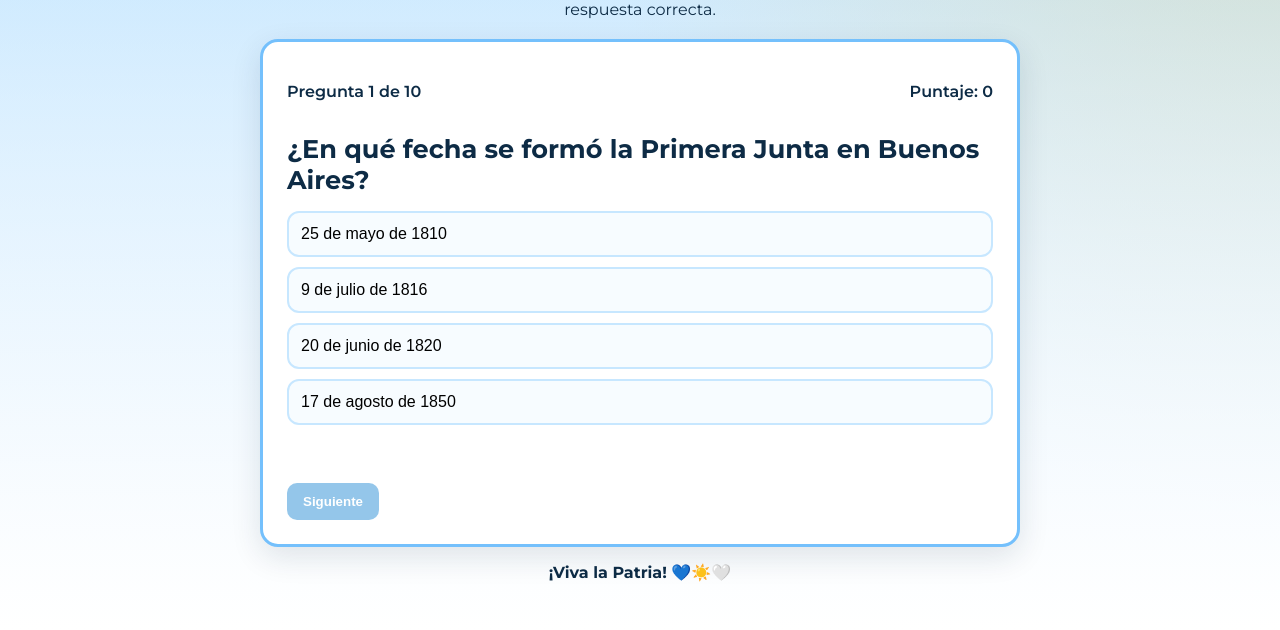
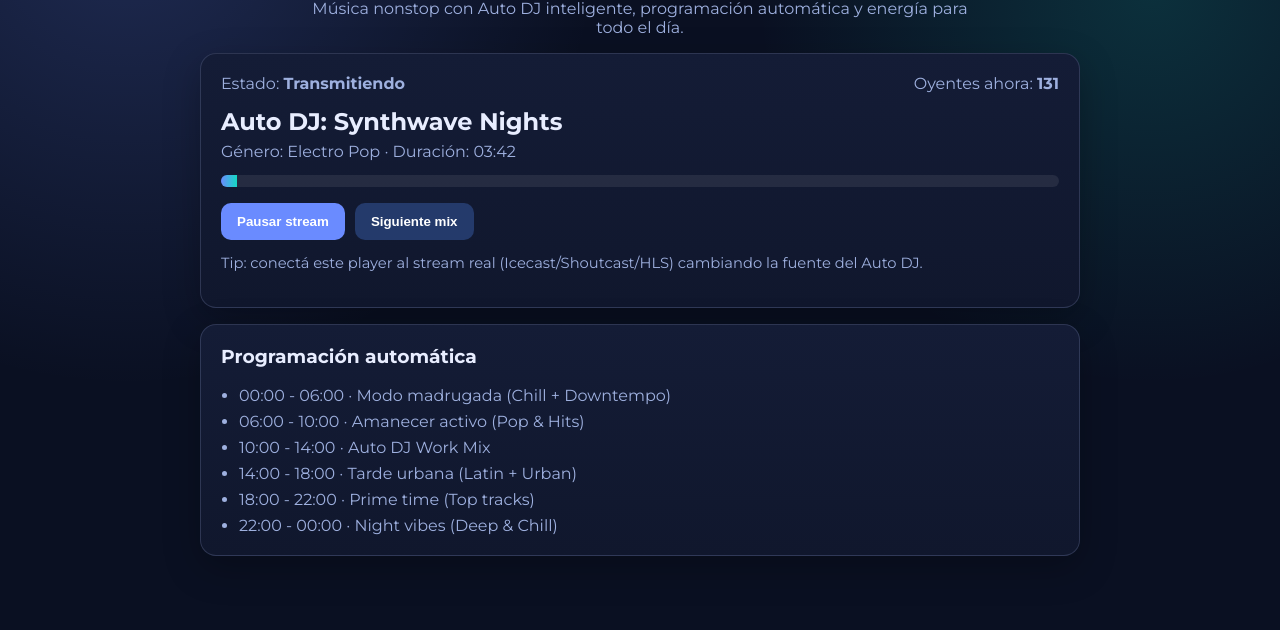
Before and after one commit to Atahualpa88/cvPabloLongoTPfinal, a plain HTML site: page index.html in a window 1280 px wide. Shown: the part 170-800 px from the top of the page. Drawn offline with nearby package versions, Linux system fonts and the light colour scheme.

Commit message:
Crear landing de radio web 24/7 con Auto DJ

```diff
--- a/funciones.js
+++ b/funciones.js
@@ -1,146 +1,89 @@
-const preguntas = [
-  {
-    pregunta: '¿En qué fecha se formó la Primera Junta en Buenos Aires?',
-    opciones: ['25 de mayo de 1810', '9 de julio de 1816', '20 de junio de 1820', '17 de agosto de 1850'],
-    correcta: 0,
-  },
-  {
-    pregunta: '¿Quién fue elegido presidente de la Primera Junta?',
-    opciones: ['Manuel Belgrano', 'Cornelio Saavedra', 'Mariano Moreno', 'Juan José Castelli'],
-    correcta: 1,
-  },
-  {
-    pregunta: '¿Qué institución de gobierno reemplazó la Primera Junta?',
-    opciones: ['El Directorio', 'El Triunvirato', 'La Asamblea del Año XIII', 'El Cabildo Abierto'],
-    correcta: 1,
-  },
-  {
-    pregunta: '¿Qué edificio fue escenario principal de los hechos de Mayo?',
-    opciones: ['Casa Rosada', 'Cabildo de Buenos Aires', 'Congreso de Tucumán', 'Fuerte de Buenos Aires'],
-    correcta: 1,
-  },
-  {
-    pregunta: '¿Qué se debatió en el Cabildo Abierto del 22 de mayo de 1810?',
-    opciones: ['La redacción de la Constitución', 'La continuidad del virrey Cisneros', 'La independencia de Brasil', 'La bandera nacional'],
-    correcta: 1,
-  },
-  {
-    pregunta: '¿Qué rol tuvo Mariano Moreno en la Primera Junta?',
-    opciones: ['Secretario', 'Tesorero', 'Presidente', 'General del Ejército'],
-    correcta: 0,
-  },
-  {
-    pregunta: '¿Qué colores representan la escarapela argentina tradicional?',
-    opciones: ['Rojo y blanco', 'Celeste y blanco', 'Azul y rojo', 'Verde y blanco'],
-    correcta: 1,
-  },
-  {
-    pregunta: '¿Qué acontecimiento internacional influyó en la Revolución de Mayo?',
-    opciones: ['La Revolución Industrial', 'La invasión napoleónica a España', 'La caída del Imperio romano', 'La guerra de Crimea'],
-    correcta: 1,
-  },
-  {
-    pregunta: '¿Cómo se llamaba el virrey destituido en mayo de 1810?',
-    opciones: ['Baltasar Hidalgo de Cisneros', 'Santiago de Liniers', 'Juan Manuel de Rosas', 'José de San Martín'],
-    correcta: 0,
-  },
-  {
-    pregunta: '¿Qué frase representa mejor el espíritu del 25 de Mayo?',
-    opciones: ['Orden y progreso', 'Libertad y autogobierno', 'Paz y administración', 'Comercio y navegación'],
-    correcta: 1,
-  },
+const tracks = [
+  { title: 'Auto DJ: Synthwave Nights', genre: 'Electro Pop', duration: 222 },
+  { title: 'Auto DJ: Indie Morning Drive', genre: 'Indie Rock', duration: 198 },
+  { title: 'Auto DJ: Urban Sunset Session', genre: 'Hip Hop / R&B', duration: 210 },
+  { title: 'Auto DJ: Deep House Pulse', genre: 'House', duration: 246 },
+  { title: 'Auto DJ: Chill Focus Flow', genre: 'Lo-fi', duration: 234 },
 ];
 
-const questionEl = document.querySelector('#question');
-const answersEl = document.querySelector('#answers');
-const progressEl = document.querySelector('#progress');
-const scoreEl = document.querySelector('#score');
-const feedbackEl = document.querySelector('#feedback');
+const schedule = [
+  '00:00 - 06:00 · Modo madrugada (Chill + Downtempo)',
+  '06:00 - 10:00 · Amanecer activo (Pop & Hits)',
+  '10:00 - 14:00 · Auto DJ Work Mix',
+  '14:00 - 18:00 · Tarde urbana (Latin + Urban)',
+  '18:00 - 22:00 · Prime time (Top tracks)',
+  '22:00 - 00:00 · Night vibes (Deep & Chill)',
+];
+
+const trackTitle = document.querySelector('#track-title');
+const trackMeta = document.querySelector('#track-meta');
+const progressBar = document.querySelector('#progress-bar');
+const playBtn = document.querySelector('#play-btn');
 const nextBtn = document.querySelector('#next-btn');
-const restartBtn = document.querySelector('#restart-btn');
+const listenersEl = document.querySelector('#listeners');
+const statusEl = document.querySelector('#live-status');
+const scheduleList = document.querySelector('#schedule-list');
 
-let indiceActual = 0;
-let puntaje = 0;
-let respondida = false;
+let currentTrackIndex = 0;
+let elapsed = 0;
+let isPlaying = true;
+let timer;
 
-function renderPregunta() {
-  const actual = preguntas[indiceActual];
-  progressEl.textContent = `Pregunta ${indiceActual + 1} de ${preguntas.length}`;
-  scoreEl.textContent = `Puntaje: ${puntaje}`;
-  questionEl.textContent = actual.pregunta;
-  feedbackEl.textContent = '';
-  feedbackEl.className = 'feedback';
-  nextBtn.disabled = true;
-  answersEl.innerHTML = '';
-  respondida = false;
+function formatTime(seconds) {
+  const min = Math.floor(seconds / 60).toString().padStart(2, '0');
+  const sec = (seconds % 60).toString().padStart(2, '0');
+  return `${min}:${sec}`;
+}
 
-  actual.opciones.forEach((texto, i) => {
-    const btn = document.createElement('button');
-    btn.className = 'answer-btn';
-    btn.type = 'button';
-    btn.textContent = texto;
-    btn.addEventListener('click', () => responder(i, btn));
-    answersEl.appendChild(btn);
+function renderTrack() {
+  const track = tracks[currentTrackIndex];
+  trackTitle.textContent = track.title;
+  trackMeta.textContent = `Género: ${track.genre} · Duración: ${formatTime(track.duration)}`;
+}
+
+function nextTrack() {
+  currentTrackIndex = (currentTrackIndex + 1) % tracks.length;
+  elapsed = 0;
+  renderTrack();
+}
+
+function tick() {
+  if (!isPlaying) {
+    return;
+  }
+
+  const track = tracks[currentTrackIndex];
+  elapsed += 1;
+  const progress = Math.min((elapsed / track.duration) * 100, 100);
+  progressBar.style.width = `${progress}%`;
+
+  if (elapsed >= track.duration) {
+    nextTrack();
+  }
+
+  const variation = Math.floor(Math.random() * 5) - 2;
+  const current = Number(listenersEl.textContent);
+  listenersEl.textContent = Math.max(40, current + variation);
+}
+
+function togglePlayback() {
+  isPlaying = !isPlaying;
+  playBtn.textContent = isPlaying ? 'Pausar stream' : 'Reanudar stream';
+  statusEl.textContent = isPlaying ? 'Transmitiendo' : 'En pausa';
+}
+
+function renderSchedule() {
+  scheduleList.innerHTML = '';
+  schedule.forEach((item) => {
+    const li = document.createElement('li');
+    li.textContent = item;
+    scheduleList.appendChild(li);
   });
 }
 
-function responder(indiceElegido, botonElegido) {
-  if (respondida) {
-    return;
-  }
+playBtn.addEventListener('click', togglePlayback);
+nextBtn.addEventListener('click', nextTrack);
 
-  respondida = true;
-  const actual = preguntas[indiceActual];
-  const botones = document.querySelectorAll('.answer-btn');
-
-  botones.forEach((btn, i) => {
-    btn.disabled = true;
-    if (i === actual.correcta) {
-      btn.classList.add('correct');
-    }
-  });
-
-  if (indiceElegido === actual.correcta) {
-    puntaje += 10;
-    botonElegido.classList.add('correct');
-    feedbackEl.textContent = '¡Correcto! +10 puntos';
-    feedbackEl.classList.add('ok');
-  } else {
-    botonElegido.classList.add('wrong');
-    feedbackEl.textContent = 'Respuesta incorrecta. ¡La próxima sale!';
-    feedbackEl.classList.add('no');
-  }
-
-  scoreEl.textContent = `Puntaje: ${puntaje}`;
-  nextBtn.disabled = false;
-}
-
-function mostrarResultadoFinal() {
-  progressEl.textContent = `Juego terminado · ${preguntas.length} preguntas`;
-  questionEl.textContent = `Obtuviste ${puntaje} puntos de ${preguntas.length * 10}.`;
-  feedbackEl.textContent = puntaje >= 70 ? '¡Excelente espíritu patrio! 🇦🇷' : '¡Buen intento! Podés volver a jugar y superarte.';
-  feedbackEl.className = `feedback ${puntaje >= 70 ? 'ok' : 'no'}`;
-  answersEl.innerHTML = '';
-  nextBtn.hidden = true;
-  restartBtn.hidden = false;
-}
-
-nextBtn.addEventListener('click', () => {
-  indiceActual += 1;
-  if (indiceActual >= preguntas.length) {
-    mostrarResultadoFinal();
-    return;
-  }
-
-  renderPregunta();
-});
-
-restartBtn.addEventListener('click', () => {
-  indiceActual = 0;
-  puntaje = 0;
-  nextBtn.hidden = false;
-  restartBtn.hidden = true;
-  renderPregunta();
-});
-
-renderPregunta();
+renderTrack();
+renderSchedule();
+timer = setInterval(tick, 1000);
--- a/index.html
+++ b/index.html
@@ -3,39 +3,45 @@
 <head>
   <meta charset="UTF-8" />
   <meta name="viewport" content="width=device-width, initial-scale=1.0" />
-  <title>Juego Patrio - 25 de Mayo</title>
+  <title>Radio Nébula 24/7</title>
   <link rel="preconnect" href="https://fonts.googleapis.com" />
   <link rel="preconnect" href="https://fonts.gstatic.com" crossorigin />
-  <link href="https://fonts.googleapis.com/css2?family=Montserrat:wght@400;600;700&family=Playfair+Display:wght@700&display=swap" rel="stylesheet" />
+  <link href="https://fonts.googleapis.com/css2?family=Montserrat:wght@400;600;700;800&display=swap" rel="stylesheet" />
   <link rel="stylesheet" href="style.css" />
 </head>
 <body>
   <main class="app">
     <header class="hero">
-      <p class="badge">🇦🇷 Acto del 25 de Mayo</p>
-      <h1>Desafío Patrio</h1>
-      <p class="subtitle">Respondé preguntas sobre la Revolución de Mayo y sumá puntos por cada respuesta correcta.</p>
+      <p class="badge">🔴 EN VIVO · 24 HS</p>
+      <h1>Radio Nébula</h1>
+      <p class="subtitle">Música nonstop con Auto DJ inteligente, programación automática y energía para todo el día.</p>
     </header>
 
-    <section class="card" id="quiz-card">
-      <div class="status-row">
-        <p id="progress">Pregunta 1 de 10</p>
-        <p id="score">Puntaje: 0</p>
+    <section class="player card">
+      <div class="live-row">
+        <p class="live">Estado: <strong id="live-status">Transmitiendo</strong></p>
+        <p class="listeners">Oyentes ahora: <strong id="listeners">128</strong></p>
       </div>
 
-      <h2 id="question">Cargando pregunta...</h2>
-      <div id="answers" class="answers"></div>
-      <p id="feedback" class="feedback" aria-live="polite"></p>
+      <h2 id="track-title">Auto DJ: Synthwave Nights</h2>
+      <p id="track-meta" class="track-meta">Género: Electro Pop · Duración: 03:42</p>
 
-      <div class="actions">
-        <button id="next-btn" class="btn" disabled>Siguiente</button>
-        <button id="restart-btn" class="btn btn-secondary" hidden>Volver a jugar</button>
+      <div class="progress-wrap" aria-hidden="true">
+        <div id="progress-bar" class="progress-bar"></div>
       </div>
+
+      <div class="controls">
+        <button id="play-btn" class="btn" type="button">Pausar stream</button>
+        <button id="next-btn" class="btn btn-secondary" type="button">Siguiente mix</button>
+      </div>
+
+      <p class="hint">Tip: conectá este player al stream real (Icecast/Shoutcast/HLS) cambiando la fuente del Auto DJ.</p>
     </section>
 
-    <footer class="footer">
-      <p>¡Viva la Patria! 💙☀️🤍</p>
-    </footer>
+    <section class="schedule card">
+      <h3>Programación automática</h3>
+      <ul id="schedule-list"></ul>
+    </section>
   </main>
 
   <script src="funciones.js"></script>
--- a/style.css
+++ b/style.css
@@ -1,11 +1,11 @@
 :root {
-  --celeste: #74c0fc;
-  --celeste-oscuro: #2b8fd6;
-  --blanco: #ffffff;
-  --azul-tinta: #0d2b45;
-  --oro: #f6c33b;
-  --verde-ok: #1f9d55;
-  --rojo-error: #e63946;
+  --bg: #0a1022;
+  --card: #141c36;
+  --card-2: #10172d;
+  --text: #e8edff;
+  --muted: #9eb0df;
+  --accent: #6a8bff;
+  --accent-2: #14d9c4;
 }
 
 * {
@@ -16,150 +16,124 @@ body {
   margin: 0;
   min-height: 100vh;
   font-family: 'Montserrat', sans-serif;
-  color: var(--azul-tinta);
   background:
-    linear-gradient(180deg, rgba(116, 192, 252, 0.25), rgba(255, 255, 255, 0.95)),
-    radial-gradient(circle at top right, rgba(246, 195, 59, 0.35), transparent 45%),
-    linear-gradient(180deg, #d7efff, #ffffff);
-  display: grid;
-  place-items: center;
+    radial-gradient(circle at 10% 10%, rgba(106, 139, 255, 0.22), transparent 35%),
+    radial-gradient(circle at 90% 20%, rgba(20, 217, 196, 0.16), transparent 30%),
+    var(--bg);
+  color: var(--text);
   padding: 24px;
 }
 
 .app {
-  width: min(760px, 100%);
+  width: min(880px, 100%);
+  margin: 0 auto;
+  display: grid;
+  gap: 16px;
 }
 
 .hero {
   text-align: center;
-  margin-bottom: 18px;
 }
 
 .badge {
   display: inline-block;
-  margin: 0 0 8px;
-  padding: 6px 14px;
+  padding: 7px 14px;
   border-radius: 999px;
-  background: var(--blanco);
-  border: 2px solid var(--celeste-oscuro);
+  background: rgba(255, 74, 74, 0.2);
+  border: 1px solid rgba(255, 114, 114, 0.6);
   font-weight: 700;
 }
 
 h1 {
-  margin: 0;
-  font-family: 'Playfair Display', serif;
-  font-size: clamp(2rem, 4vw, 2.8rem);
+  margin: 12px 0 8px;
+  font-size: clamp(2rem, 5vw, 3rem);
 }
 
 .subtitle {
-  margin: 10px auto 0;
+  margin: 0 auto;
   max-width: 62ch;
-  line-height: 1.45;
+  color: var(--muted);
 }
 
 .card {
-  background: var(--blanco);
-  border: 3px solid var(--celeste);
-  border-radius: 18px;
-  padding: 24px;
-  box-shadow: 0 10px 30px rgba(13, 43, 69, 0.12);
+  background: linear-gradient(180deg, var(--card), var(--card-2));
+  border: 1px solid rgba(158, 176, 223, 0.2);
+  border-radius: 16px;
+  padding: 20px;
+  box-shadow: 0 12px 36px rgba(0, 0, 0, 0.25);
 }
 
-.status-row {
+.live-row {
   display: flex;
   justify-content: space-between;
-  gap: 12px;
-  font-weight: 600;
+  gap: 10px;
+  flex-wrap: wrap;
 }
 
-#question {
-  margin: 16px 0;
-  font-size: clamp(1.2rem, 2.3vw, 1.6rem);
+.live, .listeners {
+  margin: 0;
+  color: var(--muted);
 }
 
-.answers {
-  display: grid;
-  gap: 10px;
+#track-title {
+  margin: 14px 0 6px;
 }
 
-.answer-btn {
-  width: 100%;
-  text-align: left;
-  border: 2px solid #c7e7ff;
-  border-radius: 12px;
-  padding: 12px;
-  font-size: 1rem;
-  background: #f7fcff;
-  cursor: pointer;
-  transition: transform 0.12s ease, border-color 0.12s ease;
+.track-meta {
+  margin: 0 0 14px;
+  color: var(--muted);
 }
 
-.answer-btn:hover:enabled {
-  transform: translateY(-1px);
-  border-color: var(--celeste-oscuro);
+.progress-wrap {
+  width: 100%;
+  height: 12px;
+  background: rgba(255, 255, 255, 0.08);
+  border-radius: 999px;
+  overflow: hidden;
 }
 
-.answer-btn.correct {
-  border-color: var(--verde-ok);
-  background: #ebfff4;
+.progress-bar {
+  width: 0;
+  height: 100%;
+  background: linear-gradient(90deg, var(--accent), var(--accent-2));
+  transition: width 0.4s linear;
 }
 
-.answer-btn.wrong {
-  border-color: var(--rojo-error);
-  background: #ffeff1;
-}
-
-.feedback {
-  min-height: 26px;
-  font-weight: 700;
-  margin: 14px 0 0;
-}
-
-.feedback.ok {
-  color: var(--verde-ok);
-}
-
-.feedback.no {
-  color: var(--rojo-error);
-}
-
-.actions {
-  margin-top: 18px;
+.controls {
+  margin-top: 16px;
   display: flex;
-  gap: 8px;
+  gap: 10px;
+  flex-wrap: wrap;
 }
 
 .btn {
-  border: none;
+  border: 0;
   border-radius: 10px;
   padding: 11px 16px;
   font-weight: 700;
-  background: var(--celeste-oscuro);
   color: white;
+  background: var(--accent);
   cursor: pointer;
 }
 
-.btn:disabled {
-  opacity: 0.5;
-  cursor: not-allowed;
+.btn-secondary {
+  background: #243a6b;
 }
 
-.btn-secondary {
-  background: var(--azul-tinta);
+.hint {
+  margin-top: 14px;
+  color: var(--muted);
+  font-size: 0.92rem;
 }
 
-.footer {
-  text-align: center;
-  font-weight: 700;
-  margin-top: 12px;
+h3 {
+  margin-top: 0;
 }
 
-@media (max-width: 600px) {
-  .card {
-    padding: 18px;
-  }
-
-  .status-row {
-    flex-direction: column;
-  }
+#schedule-list {
+  margin: 0;
+  padding-left: 18px;
+  display: grid;
+  gap: 7px;
+  color: var(--muted);
 }
```
